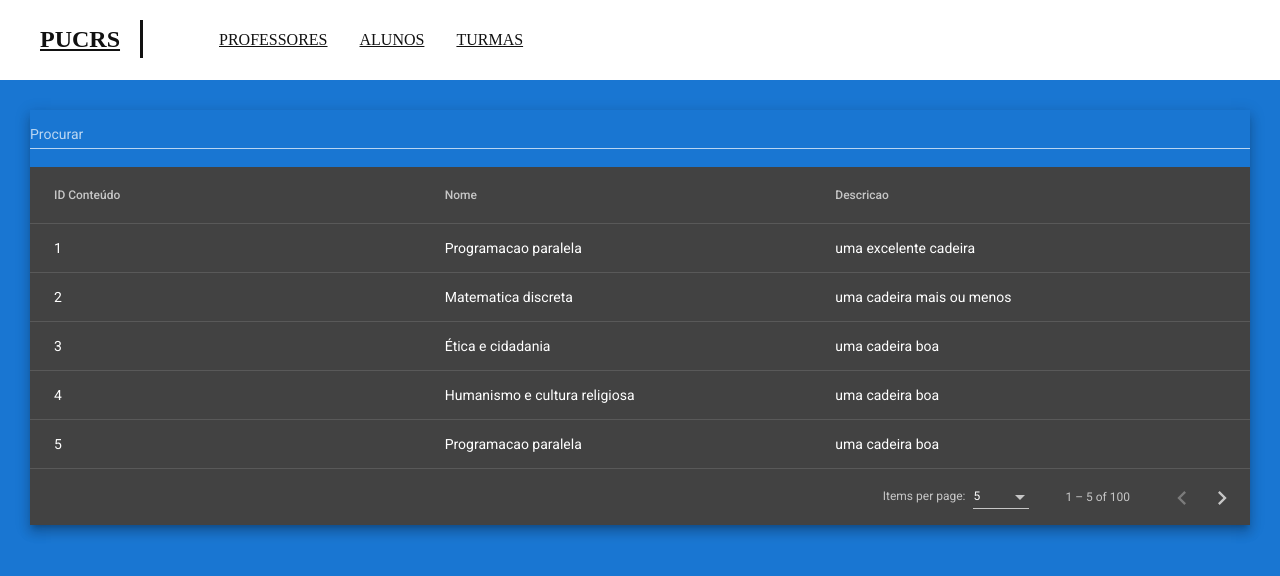
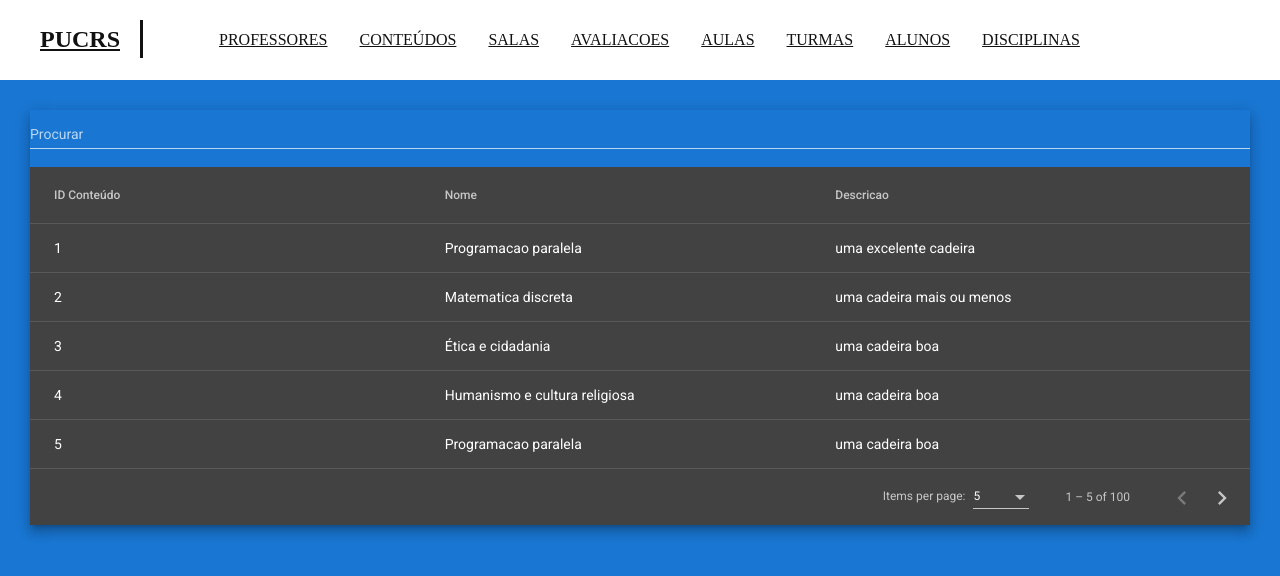
Before and after one commit to AGES-PUCRS/constr-sw-2020-2-grupo6, an Angular app in the folder FRONT/: page / in a window 1280 px wide. Shown: the top 576 px of the page. Built offline with nearby package versions, Linux system fonts and the light colour scheme.

Commit message:
HEADER ADD OTHER PAGES

```diff
--- a/FRONT/src/app/app.component.html
+++ b/FRONT/src/app/app.component.html
@@ -3,8 +3,13 @@
   <nav>
     <ul>
       <li><a href="#">PROFESSORES</a></li>
-      <li><a href="serv.html">ALUNOS</a></li>
+      <li><a href="serv.html">CONTEÚDOS</a></li>
+      <li><a href="#">SALAS</a></li>
+      <li><a href="#">AVALIACOES</a></li>
+      <li><a href="#">AULAS</a></li>
       <li><a href="#">TURMAS</a></li>
+      <li><a href="#">ALUNOS</a></li>
+      <li><a href="#">DISCIPLINAS</a></li>
     </ul>
 
   </nav>
```
